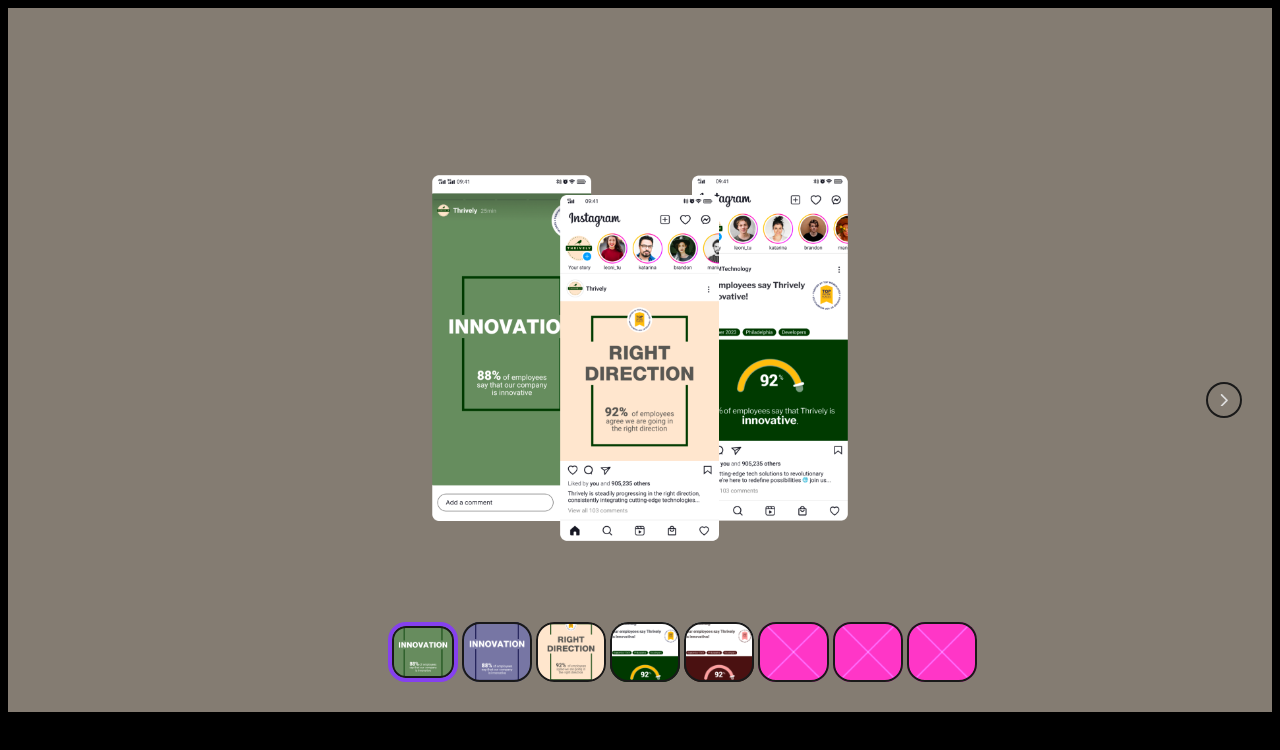
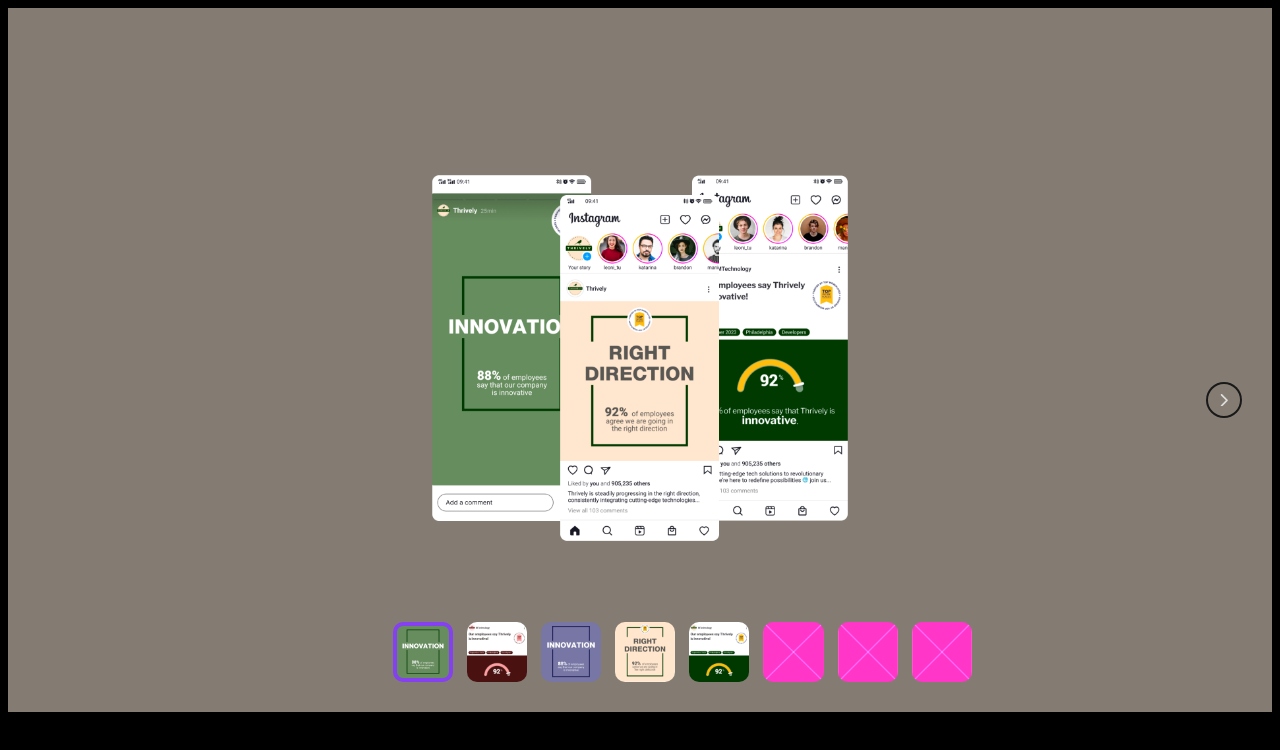
Before and after one commit to joaovictorcamargo/embla-carousel-thumbs-react, a React (Create React App) app: page / in a window 1280 px wide. Shown: the top 750 px of the page. Built offline with nearby package versions, Linux system fonts and the light colour scheme.

Commit message:
reafct: ajusting images

```diff
--- a/src/css/embla.css
+++ b/src/css/embla.css
@@ -93,7 +93,7 @@
   display: flex;
   width: 60px;
   height: 60px;
-  padding: 2px;
+  padding: 7px;
   justify-content: center;
   align-items: center;
   gap: 10px;
@@ -106,27 +106,9 @@
   }
 }
 .embla-thumbs__slide__number {
-  border-radius: 1.8rem;
-  -webkit-tap-highlight-color: rgba(var(--text-high-contrast-rgb-value), 0.5);
-  -webkit-appearance: none;
-  appearance: none;
-  background-color: transparent;
+  border-radius: 10px;
   touch-action: manipulation;
-  display: inline-flex;
-  text-decoration: none;
   cursor: pointer;
-  border: 0;
-  padding: 0;
-  margin: 0;
-  box-shadow: inset 0 0 0 0.2rem var(--detail-medium-contrast);
-  font-size: 1.8rem;
-  font-weight: 600;
-  color: var(--detail-high-contrast);
-  display: flex;
-  align-items: center;
-  justify-content: center;
   height: var(--thumbs-slide-height);
   width: 100%;
-  background-size: cover;
-  background-position: center;
 }
--- a/src/index.tsx
+++ b/src/index.tsx
@@ -20,7 +20,7 @@
 const SLIDES = Array.from(Array(SLIDE_COUNT).keys())
 
 const mainSlideImages = [img1, img3, img2, img1, img1, img1, img1, img1]
-const thumbImages = [img4, img5, img6, img7, img8, img9, img9, img9, img9]
+const thumbImages = [img4, img8, img5, img6, img7, img9, img9, img9, img9]
 
 const App: React.FC = () => (
   <>
```
